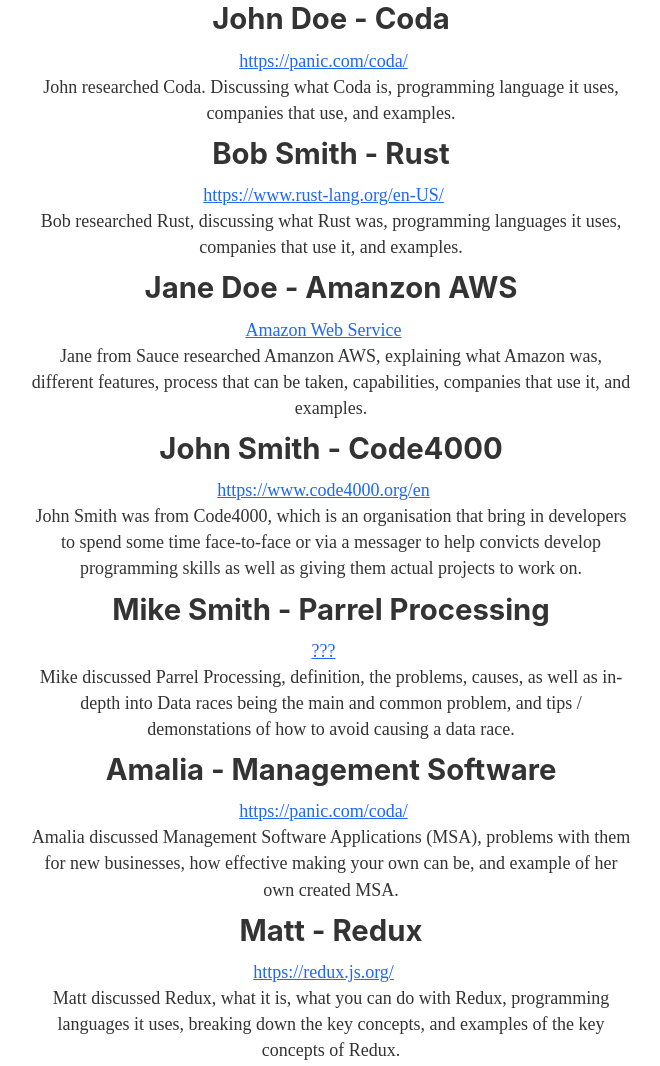
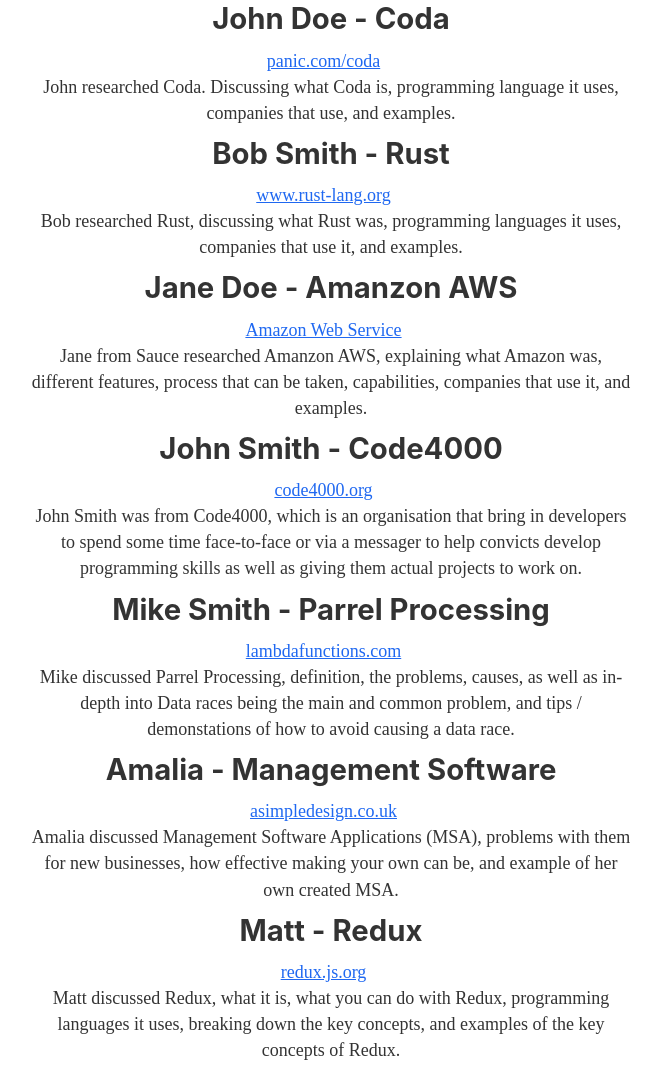
Before and after one commit to SeanJefferson/CodePen-Test, a Gatsby site: page /passTalks in a window 1280 px wide. Shown: the part 242-1308 px from the top of the page, without its empty margins (309-969 px from the left). Built offline with nearby package versions, Linux system fonts and the light colour scheme; Gatsby itself is replaced by a stand-in of ours.

Commit message:
Add files via upload

```diff
--- a/src/pages/passTalks.js
+++ b/src/pages/passTalks.js
@@ -14,7 +14,7 @@
       <div class="user">
         <h2 class="username">John Doe - Coda</h2>
         <a href="https://panic.com/coda/" className="pass-talk-links">
-          https://panic.com/coda/
+          panic.com/coda
         </a>
         <p class="excerpt">
           John researched Coda. Discussing what Coda is, programming language it
@@ -25,7 +25,7 @@
       <div class="user">
         <h2 class="username">Bob Smith - Rust</h2>
         <a href="https://www.rust-lang.org/en-US/" className="pass-talk-links">
-          https://www.rust-lang.org/en-US/
+          www.rust-lang.org
         </a>
         <p class="excerpt">
           Bob researched Rust, discussing what Rust was, programming languages
@@ -49,7 +49,7 @@
       <div class="user">
         <h2 class="username">John Smith - Code4000</h2>
         <a href="https://www.code4000.org/en" className="pass-talk-links">
-          https://www.code4000.org/en
+          code4000.org
         </a>
         <p class="excerpt">
           John Smith was from Code4000, which is an organisation that bring in
@@ -60,8 +60,8 @@
       </div>
       <div class="user">
         <h2 class="username">Mike Smith - Parrel Processing</h2>
-        <a href="https://panic.com/coda/" className="pass-talk-links">
-          ???
+        <a href="http://www.lambdafunctions.com/" className="pass-talk-links">
+          lambdafunctions.com
         </a>
         <p class="excerpt">
           Mike discussed Parrel Processing, definition, the problems, causes, as
@@ -71,8 +71,8 @@
       </div>
       <div class="user">
         <h2 class="username">Amalia - Management Software</h2>
-        <a href="https://panic.com/coda/" className="pass-talk-links">
-          https://panic.com/coda/
+        <a href="https://asimpledesign.co.uk/" className="pass-talk-links">
+          asimpledesign.co.uk
         </a>
         <p class="excerpt">
           Amalia discussed Management Software Applications (MSA), problems with
@@ -83,7 +83,7 @@
       <div class="user">
         <h2 class="username">Matt - Redux</h2>
         <a href="https://redux.js.org/" className="pass-talk-links">
-          https://redux.js.org/
+          redux.js.org
         </a>
         <p class="excerpt">
           Matt discussed Redux, what it is, what you can do with Redux,
@@ -109,7 +109,7 @@
       <div class="user">
         <h2 class="username">Dave Carr - The One Point</h2>
         <a href="https://theonepoint.co.uk/" className="pass-talk-links">
-          https://theonepoint.co.uk/
+          theonepoint.co.uk
         </a>
         <p class="excerpt">
           Dave from The One Point talked about a Graph API he developed that
```
